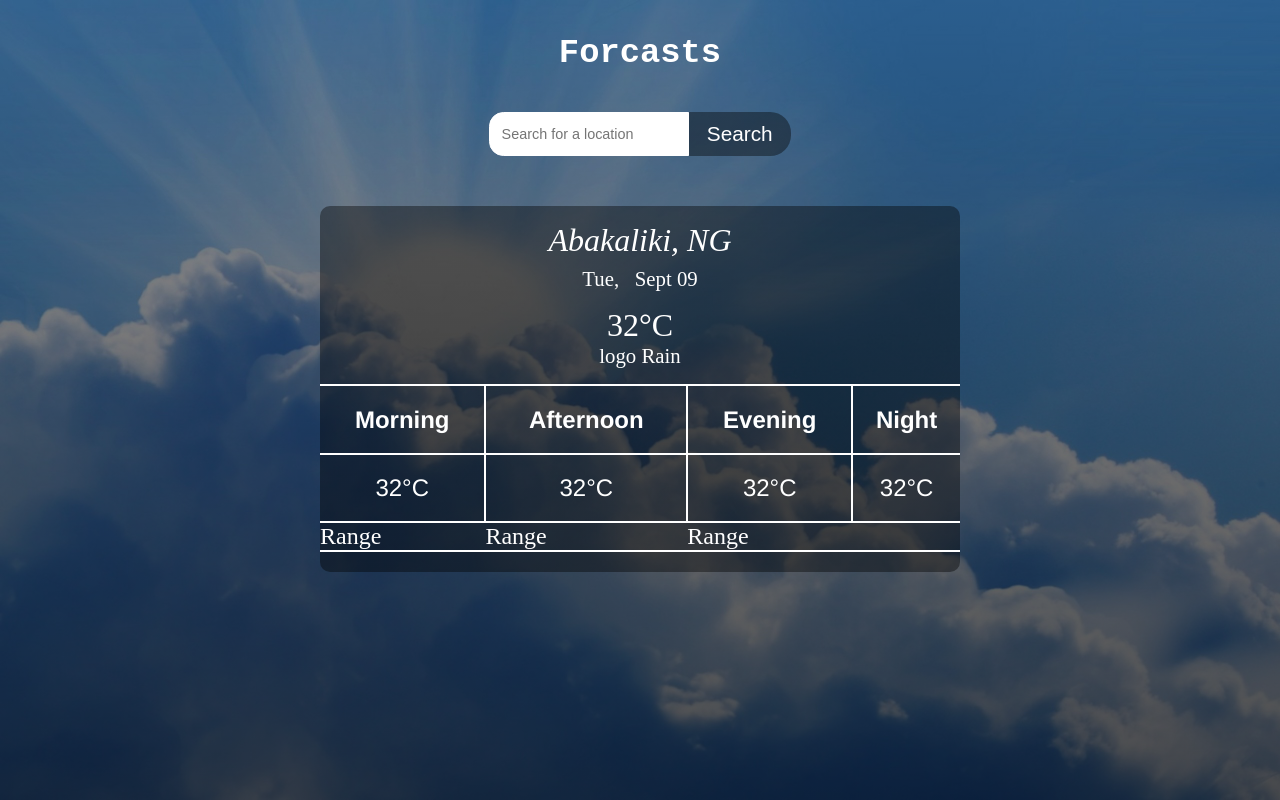
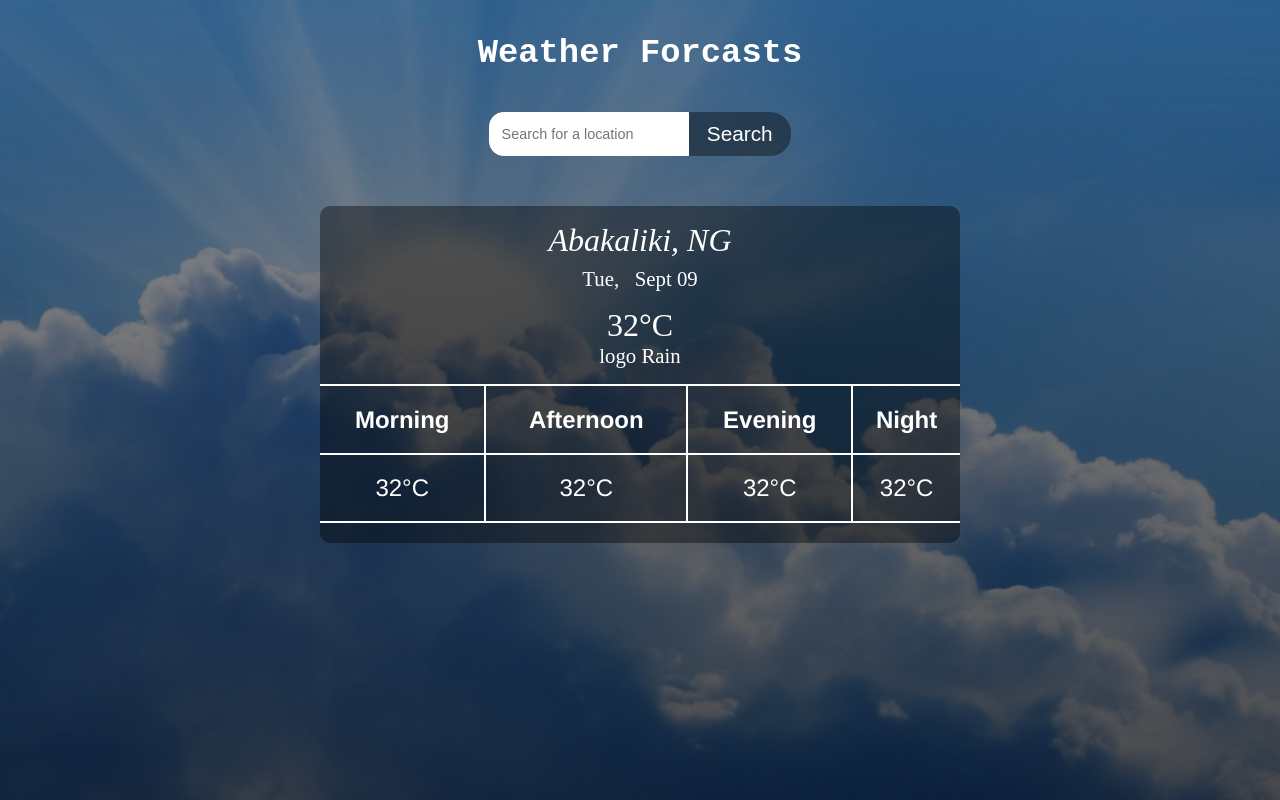
Before and after one commit to Godstyme/weather-application, a plain HTML site: page index.html in a window 1280 px wide. Drawn offline with Linux system fonts and the light colour scheme.

Commit message:
Modified the caption

```diff
--- a/index.html
+++ b/index.html
@@ -9,7 +9,7 @@
 <body>
   <main>
     <header class="header">
-      <h1 class="caption">Forcasts</h1>
+      <h1 class="caption">Weather Forcasts</h1>
         <form id="searchForm" class="search-form">
           <div class="btnHolder">
             <!-- <label for="searchInput"><i class="fas fa-search-location icon"></i></label> -->
@@ -41,11 +41,11 @@
               <td class="curData">32&#176;C</td>
               <td class="curData">32&#176;C</td>
             </tr>
-            <tr class="curDataRow">
+            <!-- <tr class="curDataRow">
               <td rowspan="3">Range</td>
               <td >Range</td>
               <td >Range</td>
-            </tr>
+            </tr> -->
           </table>
         </div>
       </div>
```
